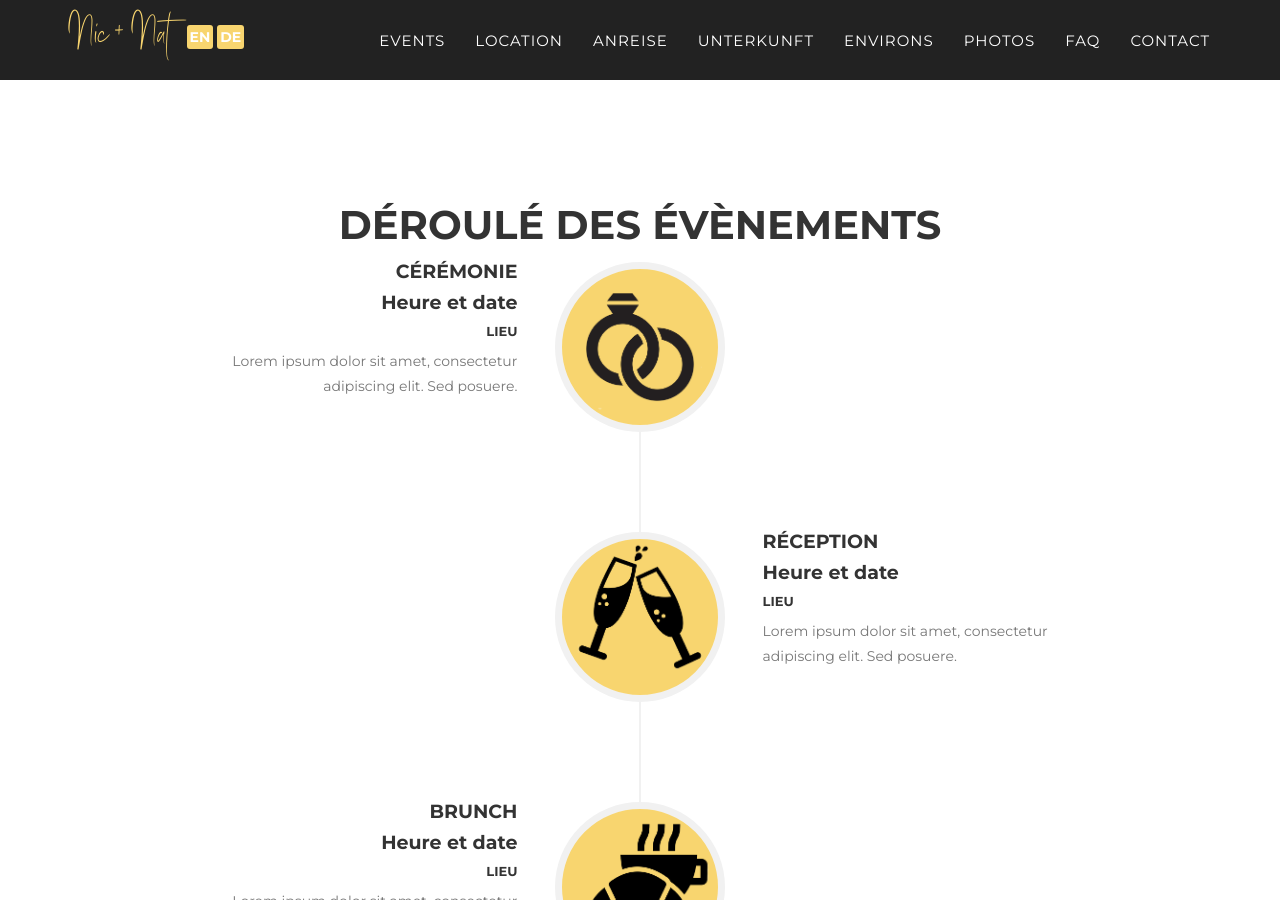
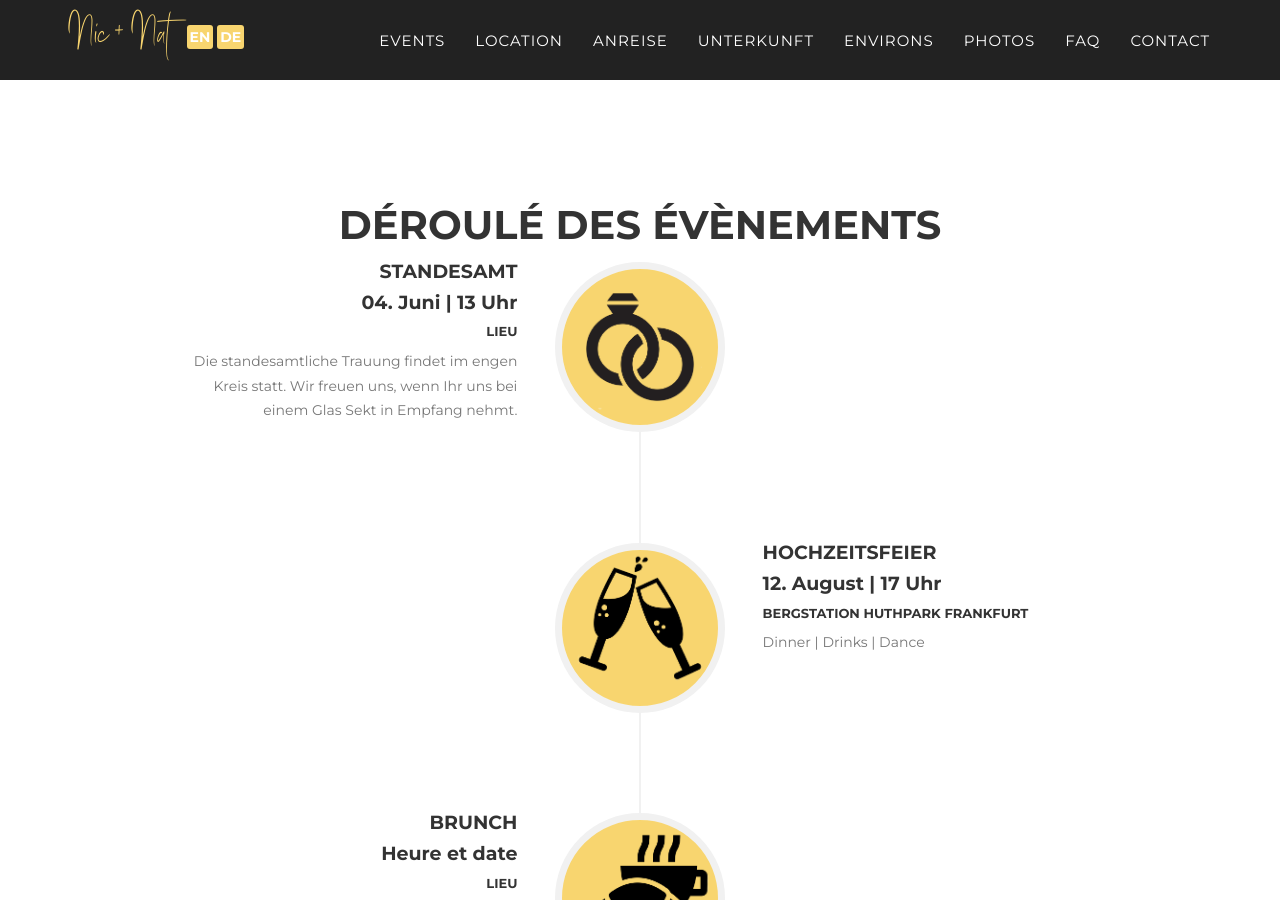
Before and after one commit to nic-nat/wedding, a Jekyll site: the page built from _fr_pages/index.html, in a window 1280 px wide and 900 px high, scrolled down 790 px. Built offline with Jekyll 4.4.1, drawn with Linux system fonts in a browser that asks for light colours; some web fonts are replaced.

Commit message:
Update events.html

```diff
--- a/_includes/fr_data/events.html
+++ b/_includes/fr_data/events.html
@@ -15,12 +15,12 @@
                         </div>
                         <div class="timeline-panel">
                             <div class="timeline-heading">
-                                <h4>Cérémonie</h4>
-                                <h4 class="subheading">Heure et date</h4>
+                                <h4>Standesamt</h4>
+                                <h4 class="subheading">04. Juni | 13 Uhr</h4>
                                 <h6>Lieu</h6>
                             </div>
                             <div class="timeline-body">
-                                <p class="text-muted">Lorem ipsum dolor sit amet, consectetur adipiscing elit. Sed posuere.</p>
+                                <p class="text-muted">Die standesamtliche Trauung findet im engen Kreis statt. Wir freuen uns, wenn Ihr uns bei einem Glas Sekt in Empfang nehmt.</p>
                             </div>
                         </div>
                     </li>
@@ -30,12 +30,12 @@
                         </div>
                         <div class="timeline-panel">
                             <div class="timeline-heading">
-                                <h4>Réception</h4>
-                                <h4 class="subheading">Heure et date</h4>
-                                <h6>Lieu</h6>
+                                <h4>Hochzeitsfeier</h4>
+                                <h4 class="subheading">12. August | 17 Uhr</h4>
+                                <h6>Bergstation Huthpark Frankfurt</h6>
                             </div>
                             <div class="timeline-body">
-                                <p class="text-muted">Lorem ipsum dolor sit amet, consectetur adipiscing elit. Sed posuere.</p>
+                                <p class="text-muted">Dinner | Drinks | Dance</p>
                             </div>
                         </div>
                     </li>
```
